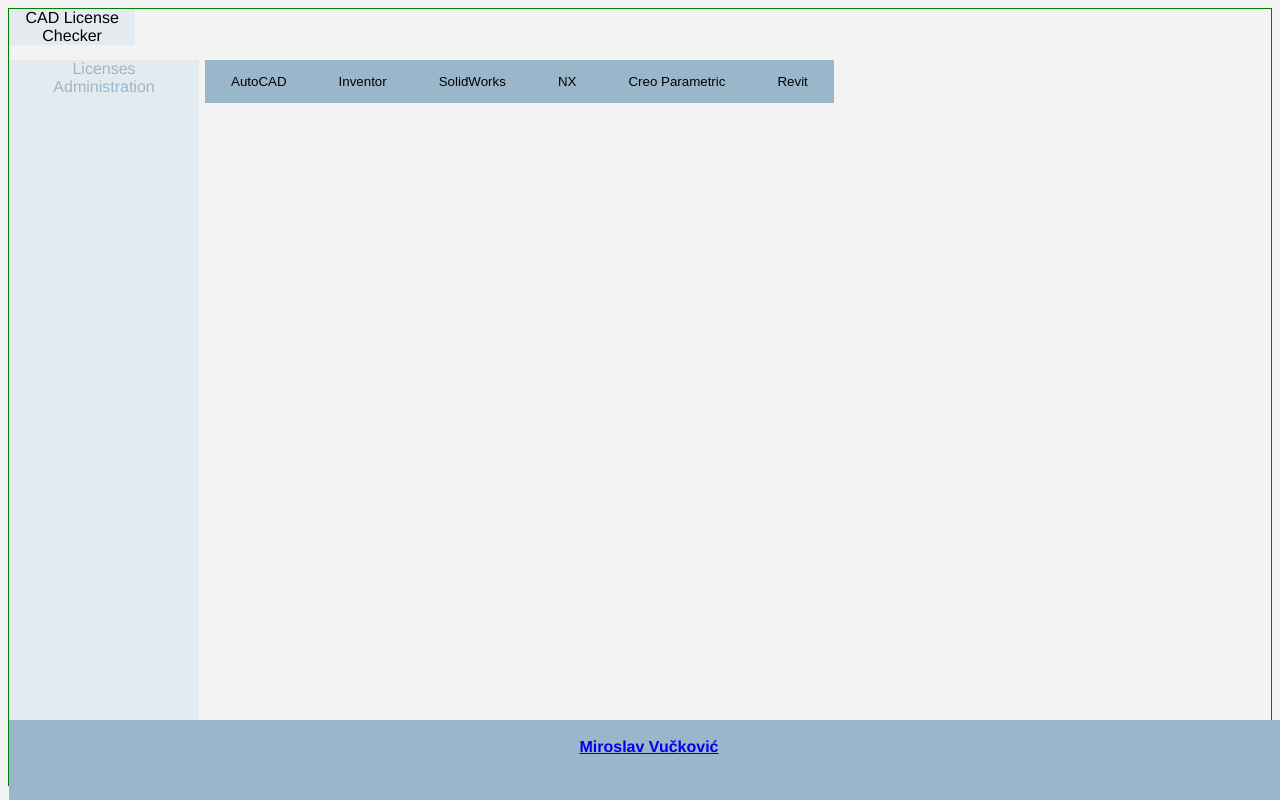
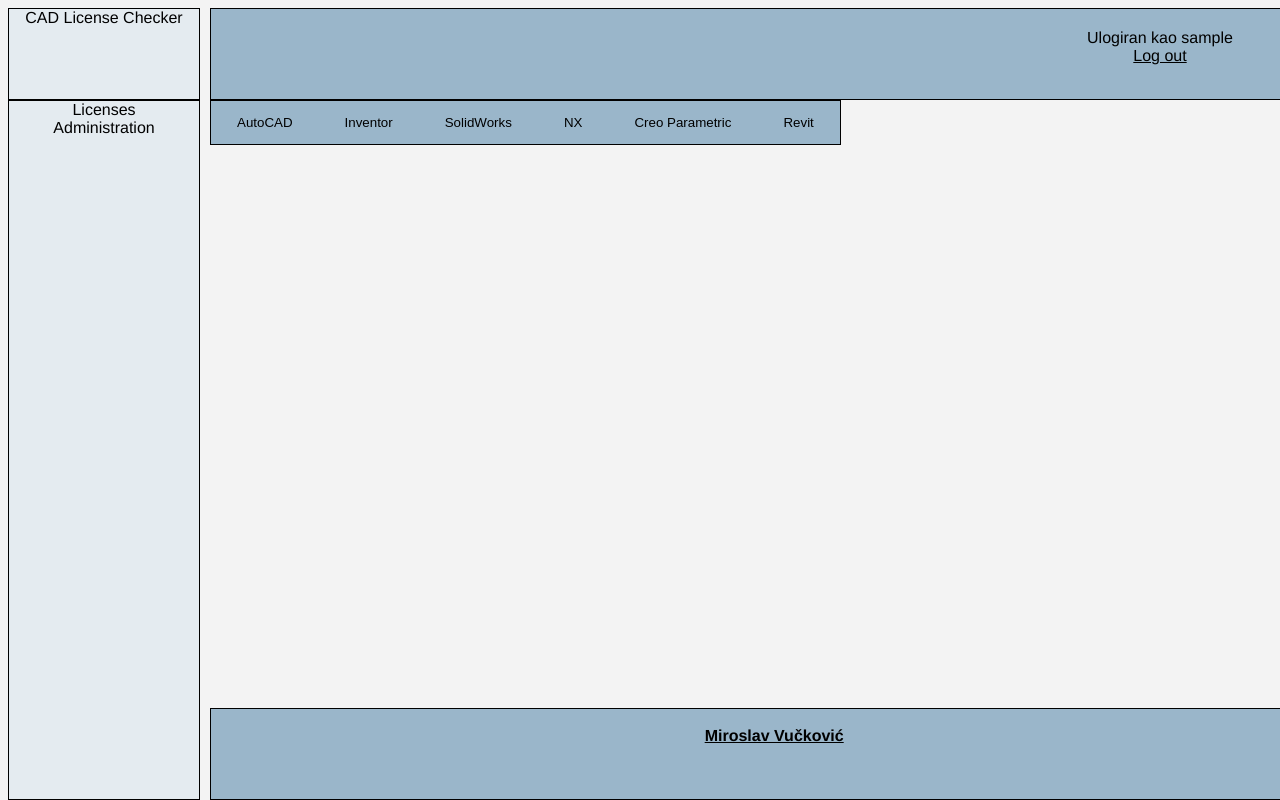
Before and after one commit to miroVuckovic/licCheck_php, a PHP site: page /licCheck/ in a window 1280 px wide. Run offline with PHP 8.4, Linux system fonts and the light colour scheme; the visitor is signed in with stand-in values (Sample User, id 1).

Commit message:
css, new html heaeder, login stuff

```diff
--- a/app/models/login.php
+++ b/app/models/login.php
@@ -21,18 +21,19 @@
     }
 
     if ($email && $password) {
-        $stmt = $conn->prepare('SELECT id, password FROM users WHERE email = ?');
+        $stmt = $conn->prepare('SELECT id, password, username FROM users WHERE email = ?');
         $stmt->bind_param('s', $email);
         $stmt->execute();
         $stmt->store_result();
 
         if ($stmt->num_rows > 0) {
-            $stmt->bind_result($id, $hashed_password);
+            $stmt->bind_result($id, $hashed_password, $username);
             $stmt->fetch();
 
             if (password_verify($password, $hashed_password)) {
                 session_regenerate_id(true);
                 $_SESSION['user_id'] = $id;
+                $_SESSION['username'] = $username;
                 $_SESSION['logged_in'] = true;
                 header('Location: http://localhost/licCheck/index.php');
                 exit;
--- /dev/null
+++ b/app/views/account-header.php
@@ -0,0 +1,23 @@
+<?php
+
+// session_start();
+
+echo "<header class='account-header'>";
+echo "<figure class='account-box'>";
+
+if (isset($_SESSION['username'])) {
+    $username = $_SESSION['username'];
+    echo "<div class='login'>";
+    echo "Ulogiran kao ";
+    echo htmlspecialchars($username);
+    echo "</div>";
+} else {
+    echo "<div class='login'>";
+    echo "Korisnik nije ulogiran.";
+    echo "</div>";
+}
+
+echo "<a class='login' href='app/models/logout.php'>Log out</a>";
+
+echo "</figure>";
+echo "</header>";
--- a/public/css/main.css
+++ b/public/css/main.css
@@ -4,6 +4,7 @@
 
 * {
   /* border: 1px solid red; */
+  color: black;
 }
 
 h1 {
@@ -15,8 +16,53 @@
   color: #326283;
   font-size: medium;
   text-align: center;
-  border: 1px solid green;
+  /* border: 1px solid green; */
   height: 97vh;
+}
+
+.sidebar {
+  border: 1px solid black;
+  position: fixed;
+  width: 190px;
+  height: calc(100vh - 102px);
+  /* padding-left: 15px; */
+  /* margin-left: 15px; */
+  /* float: left; */
+  background-color: #E4EBF0;
+  color: #9AB6CA;
+}
+
+#logo-sidebar {
+  border: 1px solid black;
+  width: 190px;
+  height: 90px;
+  /* padding-bottom: 15px; */
+  /* margin-bottom: 15px; */
+  background-color: #E4EBF0;
+  color: black;
+  /* margin-right: 5px; */
+  text-align: center;
+}
+
+.account-header {
+  border: 1px solid black;
+  background-color: #9AB6CA;
+  position: fixed;
+  left: 210px;
+  width: 88%;
+  height: 90px;
+  color: black;
+}
+
+.account-box {
+  position: inherit;
+  right: 0px;
+  width: 200px;
+  height: 90px;
+  /* border: 1px solid red; */
+  text-align: center;
+  padding: 10px;
+  margin: 10px;
 }
 
 main {
@@ -42,64 +88,13 @@
   background-color: red;
 }
 
-.table-container {
-  overflow-y: scroll;
-}
-
-table {
-  width: 70%;
-  position: fixed;
-  top: 10%;
-  border-collapse: collapse;
-  overflow-y: scroll;
-  /* margin: auto; */
-  /* vertical-align: left; */
-}
-
-thead {
-  position: static;
-  width: 1vw;
-  /* bottom: 0; */
-  width: auto;
-}
-
-th {
-  background-color: #9AB6CA;
-  color: white;
-  border: 2px solid grey;
-  padding: 8px;
-  text-align: center;
-  font-size: 16px;
-}
-
-td {
-  border: 2px solid grey;
-  padding: 4px;
-  text-align: center;
-  font-size: 14px;
-  font-weight: bold;
-}
-
-footer {
-  border-color: red;
-  bottom: 0;
-  font-weight: bold;
-  background-color: #9AB6CA;
-  position: fixed;
-  bottom: 0;
-  width: 100%;
-  height: 10%;
-  text-align: center;
-  vertical-align: middle;
-}
-
 /* Style the tab */
 .cad-nav-tab {
   /* overflow: hidden; */
-  /* border: 1px solid red; */
+  border: 1px solid black;
   background-color: #9AB6CA;
   position: fixed;
-  left: calc(200px + 5px);
+  left: 210px;
   /* width: calc(100%); */
 }
 
@@ -132,37 +127,76 @@
   border-top: none;
 }
 
-.sidebar {
+.table-container {
+  position: relative;
+  top: 50px;
   /* border: 1px solid red; */
-  position: fixed;
-  width: 190px;
-  height: 100vh;
-  /* padding-left: 15px; */
-  /* margin-left: 15px; */
-  /* float: left; */
-  background-color: #E4EBF0;
-  color: #9AB6CA;
-
-
+  overflow-y: auto;
+  box-sizing: content-box;
+  vertical-align: middle;
+  height: calc(100vh - 150px - 100px);
+  width: 80%;
 }
 
-#logo-sidebar {
+table {
   /* border: 1px solid red; */
-  width: 10%;
-  /* padding-bottom: 15px; */
-  margin-bottom: 15px;
-  background-color: #E4EBF0;
-  color: black;
-  margin-right: 5px;
+  width: 70%;
+  height: auto;
+  /* position: relative; */
+  /* top: 50px; */
+  border-collapse: collapse;
+  overflow-y: auto;
+  /* margin: auto; */
+  /* vertical-align: left; */
+}
+
+thead {
+  position: static;
+  width: 1vw;
+  /* bottom: 0; */
+  width: auto;
+}
+
+th {
+  background-color: #9AB6CA;
+  /* color: white; */
+  border: 2px solid grey;
+  padding: 8px;
+  text-align: center;
+  font-size: 16px;
+}
+
+td {
+  border: 2px solid grey;
+  padding: 4px;
+  text-align: center;
+  font-size: 14px;
+  font-weight: bold;
 }
 
 #lic-summary {
-  border: 1px solid #9AB6CA;
+  border: 1px solid black;
   /* background-color: #E4EBF0; */
-  position: fixed;
+  position: relative;
+  top: 50px;
   width: 15%;
   float: right;
-  top: 10%;
-  right: 20px;
+  /* top: 10%; */
+  /* right: 10px; */
   padding-top: 5px;
 }
+
+footer {
+  border: 1px solid black;
+  bottom: 0;
+  font-weight: bold;
+  background-color: #9AB6CA;
+  position: fixed;
+  left: 210px;
+  bottom: 0;
+  width: 88%;
+  height: 90px;
+  text-align: center;
+  vertical-align: middle;
+  margin-top: 5px;
+}
--- a/public/index.php
+++ b/public/index.php
@@ -10,9 +10,13 @@
 
     // echo 'session:' . $_SESSION['logged_in'];
 
+
     include "../app/helpers/query.php";
 
+
     readfile("../app/views/head.html");
+
+    include "../app/views/account-header.php";
 
     readfile("../app/views/sidebar.html");
 
```
Also changed, not shown: app/models/logout.php (added, +18 -0 lines).
